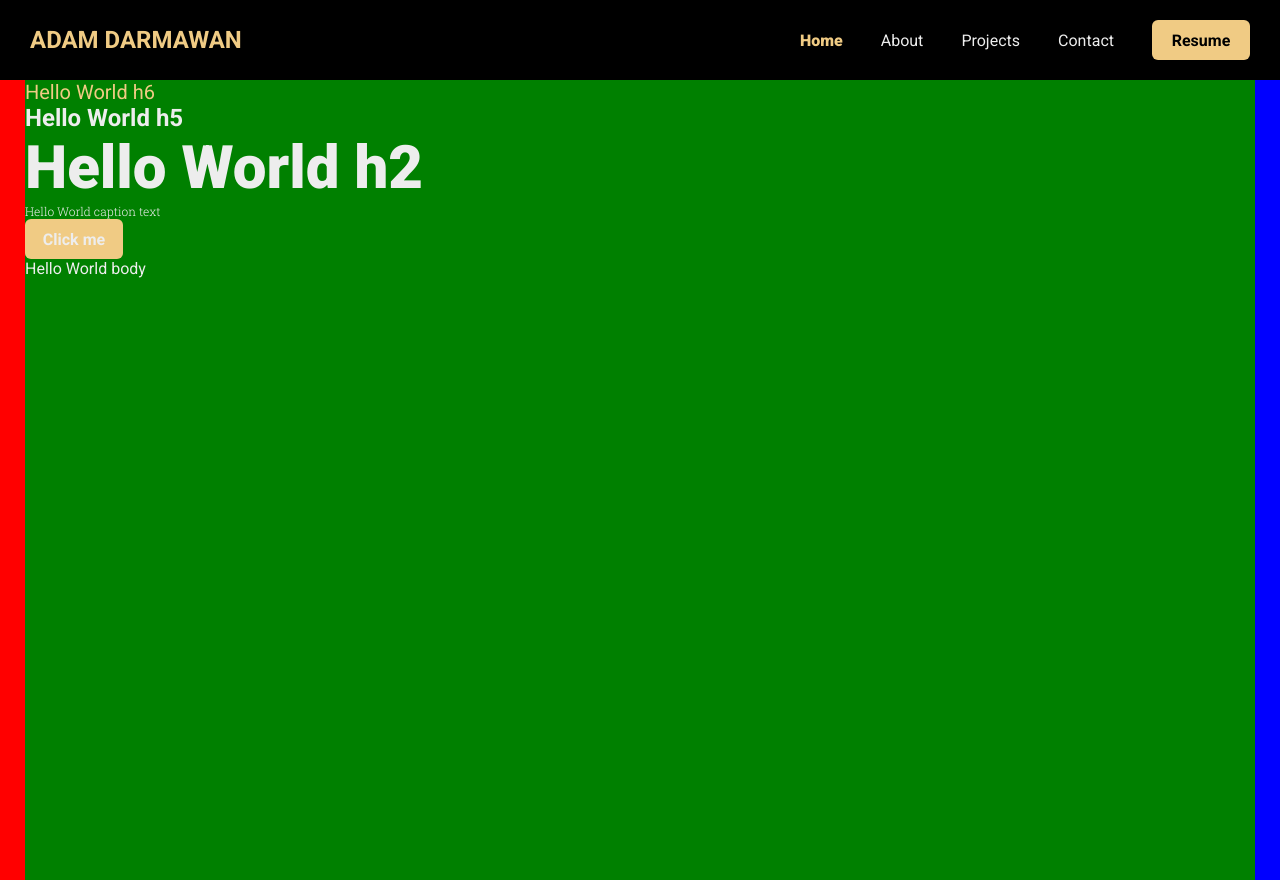
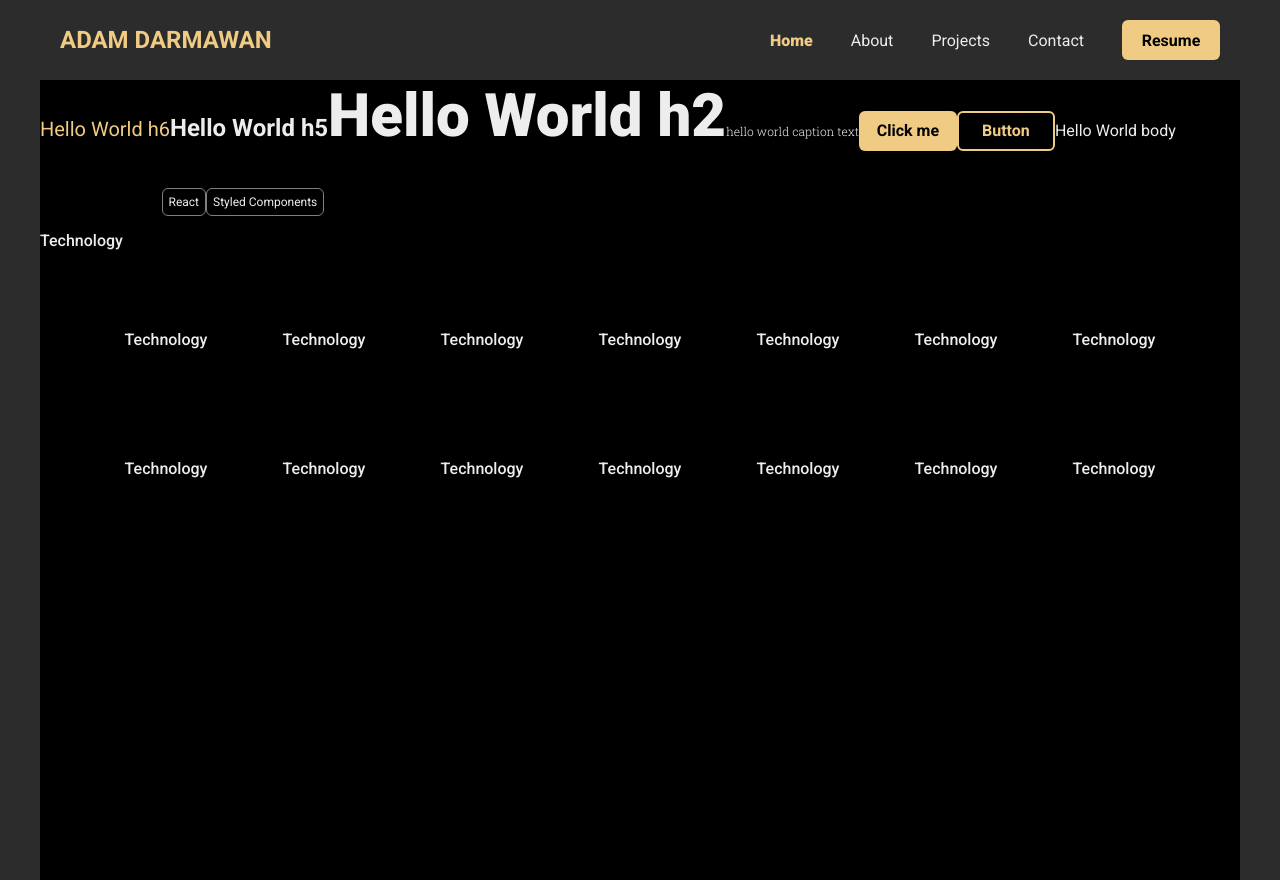
Before and after one commit to adamscript/adamscript-com, a Next.js app: page / in a window 1280 px wide. Built offline with nearby package versions, Linux system fonts and the light colour scheme.

Commit message:
create grid, chip, icon components, add styling to scroll bar, and small changes to app bar, button, layout, and typography

```diff
--- a/components/AppBar.jsx
+++ b/components/AppBar.jsx
@@ -9,8 +9,6 @@ const StyledAppBar = styled.div`
   display: flex;
   align-items: center;
   justify-content: center;
-
-  background-color: black;
 `;
 
 const AppBarContainer = styled.div`
@@ -21,9 +19,9 @@ const AppBarContainer = styled.div`
   align-items: center;
   justify-content: space-between;
 
-  padding: 0 30px 0 30px;
+  padding: 0 60px 0 60px;
 
-  max-width: 1760px;
+  max-width: 1500px;
 `;
 
 const AppBarNavigation = styled.div`
--- a/components/Button.jsx
+++ b/components/Button.jsx
@@ -1,19 +1,25 @@
 import styled from "styled-components";
 
 const StyledButton = styled.button`
-    border: none;
+    border: ${props => props.outlined ? `2px solid ${props.theme.palette.secondary }` : 'none'};
     border-radius: 6px;
     display: inline-block;
+    cursor: pointer;
 
     color: ${props => props.theme.palette.common.black};
-    background-color: ${props => props.theme.palette.secondary};
+    background-color: ${props => props.theme.palette.secondary}${props => props.outlined && '00'};
 
     width: ${props => props.width ? props.width : '80px'};
     height: ${props => props.height ? props.height : '40px'};
+
+    &:hover{
+        background-color: ${props => props.outlined ? props.theme.palette.secondary + '10' : props.theme.palette.secondary};
+        filter: brightness(${props => props.outlined ? '100%' : '90%'});
+    }
 `;
 
 export default function Button(props){
     return(
-        <StyledButton width={props.width} height={props.height}>{props.children}</StyledButton>
+        <StyledButton width={props.width} height={props.height} outlined={props.outlined}>{props.children}</StyledButton>
     )
 }
--- /dev/null
+++ b/components/Chip.jsx
@@ -0,0 +1,19 @@
+import styled from "styled-components";
+import Typography from "./Typography";
+
+const StyledChip = styled.div`
+    display: inline-flex;
+
+    border: 1px solid grey;
+    border-radius: 6px;
+
+    padding: 6px;
+`;
+
+export default function Chip(props){
+    return(
+        <StyledChip>
+            <Typography size="caption">{props.children}</Typography>
+        </StyledChip>
+    )
+}
--- /dev/null
+++ b/components/Grid.jsx
@@ -0,0 +1,24 @@
+import styled from "styled-components";
+
+const StyledGrid = styled.div`
+    display: grid;
+    grid-template-columns: repeat(auto-fit, minmax(${props => props.size}px, ${props => props.size}px));
+    gap: ${props => props.gap}px;
+
+    align-items: center;
+    justify-items: center;
+
+    justify-content: ${props => props.justifyContent ? props.justifyContent : 'center'};
+
+    @media (max-width: 1200px){
+        justify-content: center;
+    }
+`;
+
+export default function Grid(props){
+    return(
+        <StyledGrid size={props.size} gap={props.gap} justifyContent={props.justifyContent}>
+            {props.children}
+        </StyledGrid>
+    )
+}
--- /dev/null
+++ b/components/Icon.jsx
@@ -0,0 +1,48 @@
+import styled from 'styled-components';
+import Typography from './Typography';
+
+const StyledIcon = styled.div`
+    color: ${props => props.noFill ? '' : 'white'};
+
+    width: ${props => props.size}em;
+    height: ${props => props.size}em;
+`;
+
+const StyledIconButton = styled.button`
+    background-color: transparent;
+    border: none;
+    cursor: pointer;
+
+    &:hover {
+        filter: brightness(80%);
+    }
+`;
+
+const StyledIconWrapper = styled.div`
+    display: inline-flex;
+    flex-direction: column;
+    align-items: center;
+    gap: 16px;
+`;
+
+export default function Icon(props){
+    return(
+        <StyledIconWrapper size={props.size}>
+            {
+                props.onClick ?
+                <StyledIconButton onClick={props.onClick}>
+                    <StyledIcon title={props.label} size={props.size} noFill={props.noFill}>
+                        {props.children}
+                    </StyledIcon>
+                </StyledIconButton> :
+                <StyledIcon title={props.label} size={props.size} noFill={props.noFill}>
+                    {props.children}
+                </StyledIcon>
+            }
+            {
+                !props.hideLabel &&
+                <Typography weight="medium">{props.label}</Typography>
+            }
+        </StyledIconWrapper>
+    )
+}
--- a/components/Layout.jsx
+++ b/components/Layout.jsx
@@ -15,33 +15,30 @@ const StyledSection = styled.div`
 
     justifyContent: center;
     alignItems: center;
-
-    background-color: grey;
 `;
 
 const MainSection = styled.div`
-  flex: 0 0 1230px;
-  background-color: green;
+  flex: 0 0 1200px;
 
-  @media (max-width: 1230px){
+  background-color: black;
+
+  @media (max-width: 1200px){
     flex: 1;
   }
 `;
 
 const LeftMargin = styled.div`
   flex: 1;
-  background-color: red;
 
-  @media (max-width: 1230px){
+  @media (max-width: 1200px){
     display: none;
   }
 `;
 
 const RightMargin = styled.div`
   flex: 1;
-  background-color: blue;
 
-  @media (max-width: 1230px){
+  @media (max-width: 1200px){
     display: none;
   }
 `;
--- a/components/Typography.jsx
+++ b/components/Typography.jsx
@@ -1,6 +1,8 @@
 import styled from "styled-components";
 
 const StyledTypography = styled.p`
+    display: inline-flex;
+
     margin: ${props => props.margin ? props.margin : '0'};
     padding: ${props => props.padding ? props.padding : '0'};
 
--- a/next.config.js
+++ b/next.config.js
@@ -2,6 +2,16 @@
 const nextConfig = {
   reactStrictMode: true,
   swcMinify: true,
+
+  webpack(config) {
+    config.module.rules.push({
+      test: /\.svg$/i,
+      issuer: /\.[jt]sx?$/,
+      use: ['@svgr/webpack'],
+    })
+
+    return config
+  }
 }
 
 module.exports = nextConfig
--- a/package.json
+++ b/package.json
@@ -15,6 +15,7 @@
     "styled-components": "^5.3.5"
   },
   "devDependencies": {
+    "@svgr/webpack": "^6.2.1",
     "eslint": "8.19.0",
     "eslint-config-next": "12.2.2"
   }
--- a/pages/index.js
+++ b/pages/index.js
@@ -1,10 +1,18 @@
 import Head from 'next/head'
-import Image from 'next/image'
 import Button from '../components/Button'
+import Chip from '../components/Chip'
+import Grid from '../components/Grid'
+import Icon from '../components/Icon'
 import { Layout, Section } from '../components/Layout'
 import Typography from '../components/Typography'
+import Vercel from '../public/vercel.svg'
 
 export default function Home() {
+
+  const handleClick = () => {
+    console.log('clicked');
+  }
+
   return (
     <div>
       <Head>
@@ -19,9 +27,62 @@ export default function Home() {
             <Typography size="h6" color="secondary">Hello World h6</Typography>
             <Typography size="h5" weight="bold">Hello World h5</Typography>
             <Typography size="h2" weight="black">Hello World h2</Typography>
-            <Typography size="caption" weight="light" slab>Hello World caption text</Typography>
-            <Button color="black" width="98px"><Typography weight="bold">Click me</Typography></Button>
+            <Typography size="caption" weight="light" slab>hello world caption text</Typography>
+            <Button width="98px"><Typography color="black" weight="bold">Click me</Typography></Button>
+            <Button width="98px" outlined><Typography color="secondary" weight="bold">Button</Typography></Button>
             <Typography>Hello World body</Typography>
+            <Icon label="Technology" size={4}>
+              <Vercel />
+            </Icon>
+            <Icon label="Technology" onClick={handleClick} hideLabel size={2}>
+              <Vercel />
+            </Icon>
+            <Chip>React</Chip>
+            <Chip>Styled Components</Chip>
+            <Grid size={128} gap={30}>
+              <Icon label="Technology" size={4}>
+                <Vercel />
+              </Icon>
+              <Icon label="Technology" size={4}>
+                <Vercel />
+              </Icon>
+              <Icon label="Technology" size={4}>
+                <Vercel />
+              </Icon>
+              <Icon label="Technology" size={4}>
+                <Vercel />
+              </Icon>
+              <Icon label="Technology" size={4}>
+                <Vercel />
+              </Icon>
+              <Icon label="Technology" size={4}>
+                <Vercel />
+              </Icon>
+              <Icon label="Technology" size={4}>
+                <Vercel />
+              </Icon>
+              <Icon label="Technology" size={4}>
+                <Vercel />
+              </Icon>
+              <Icon label="Technology" size={4}>
+                <Vercel />
+              </Icon>
+              <Icon label="Technology" size={4}>
+                <Vercel />
+              </Icon>
+              <Icon label="Technology" size={4}>
+                <Vercel />
+              </Icon>
+              <Icon label="Technology" size={4}>
+                <Vercel />
+              </Icon>
+              <Icon label="Technology" size={4}>
+                <Vercel />
+              </Icon>
+              <Icon label="Technology" size={4}>
+                <Vercel />
+              </Icon>
+            </Grid>
           </div>
           <div></div>
         </Section>
--- a/styles/globals.css
+++ b/styles/globals.css
@@ -4,6 +4,7 @@ body {
   margin: 0;
   font-family: Roboto, Oxygen,
     Ubuntu, Cantarell, Fira Sans, Droid Sans, Helvetica Neue, sans-serif;
+  background-color: #2C2C2C;
 }
 
 a {
@@ -14,3 +15,17 @@ a {
 * {
   box-sizing: border-box;
 }
+
+body::-webkit-scrollbar {
+  width: 9px;
+  background-color: #2C2C2C;
+}
+
+body::-webkit-scrollbar-thumb {
+  background-color: #D9D9D9;
+  border-radius: 6px;
+}
+
+svg {
+  fill: currentColor;
+}
```
Also changed, not shown: public/vercel.svg, styles/Home.module.css (line endings or trailing spaces), 1 other file (tests, documents, lock files or other folders).
